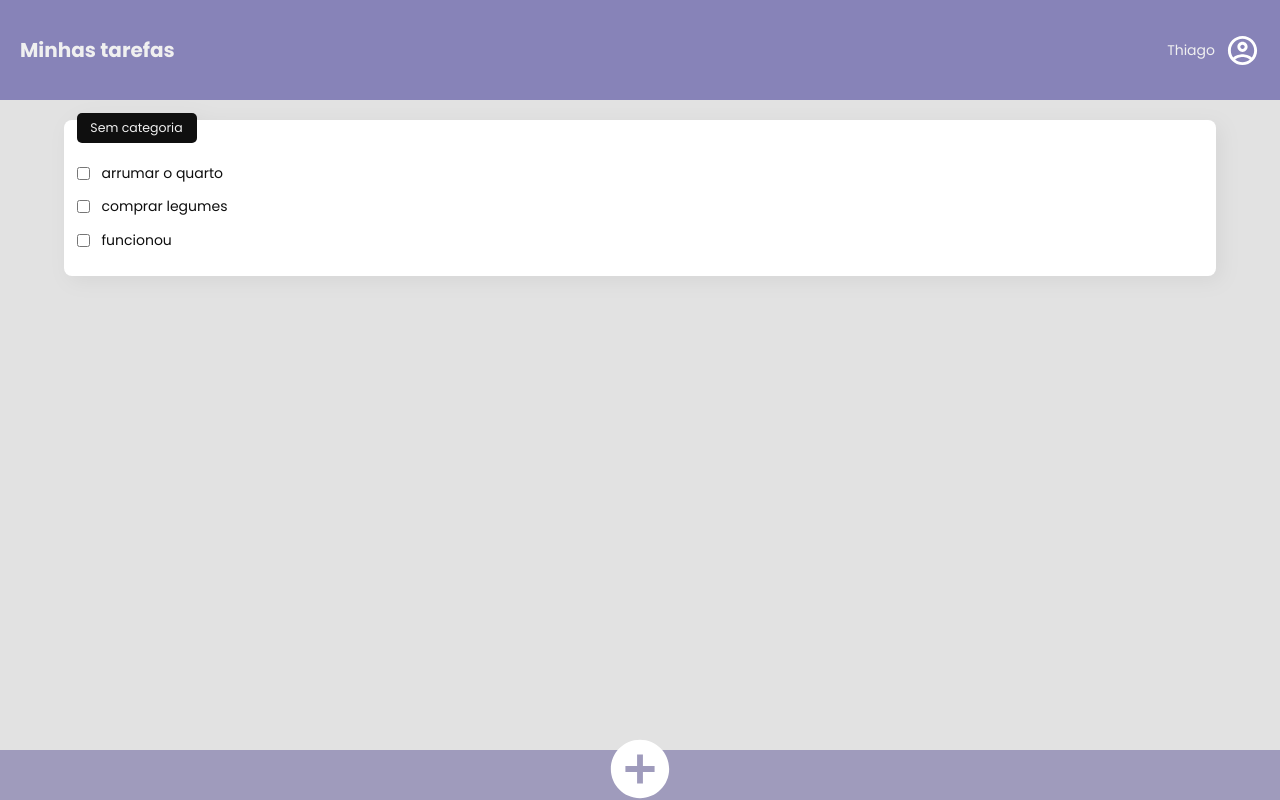
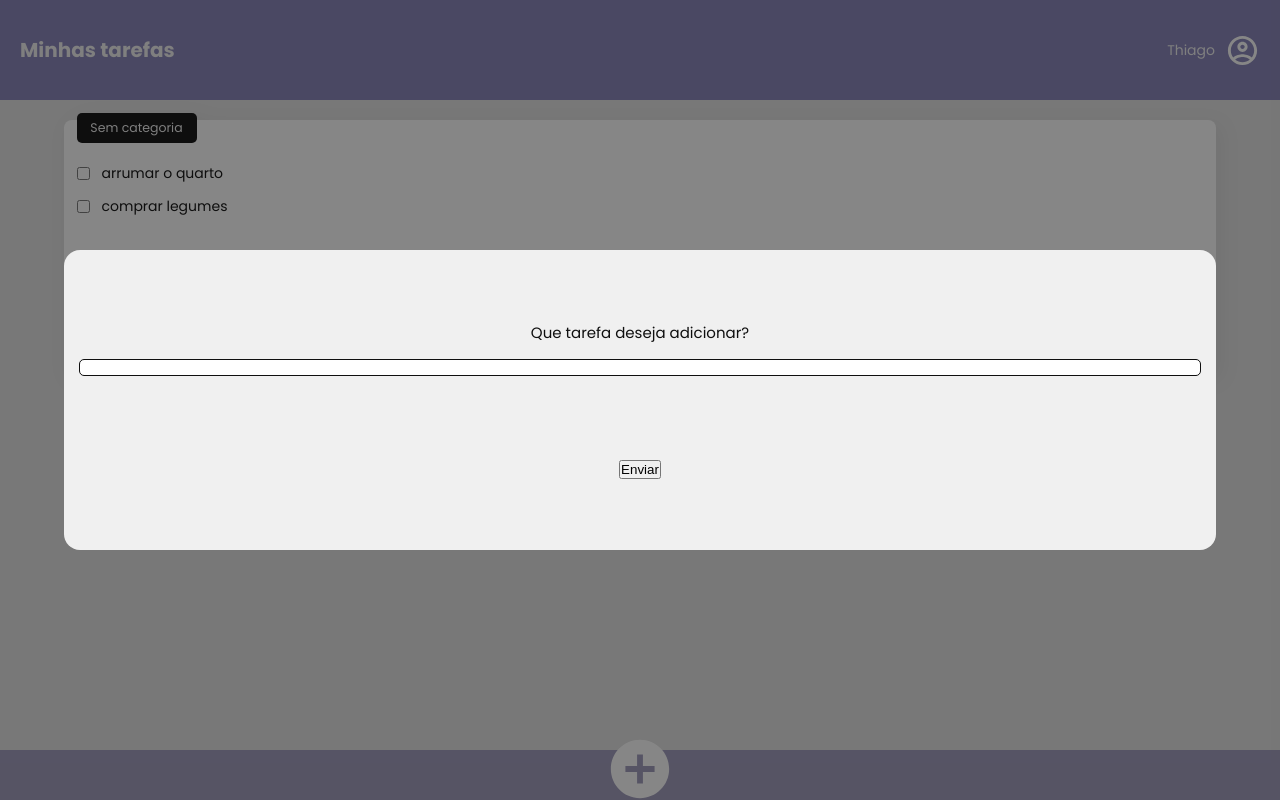
Before and after one commit to Th-Fernandes/todoAPP, a website: page index.html in a window 1280 px wide. Both pictures are taken after a click on the button 640 px from the left and 775 px from the top of the page. Drawn offline with Linux system fonts and the light colour scheme.

Commit message:
polindo o script

```diff
--- a/index.html
+++ b/index.html
@@ -38,6 +38,19 @@
         </li>
       </ul>
     </section>
+
+    <section class="modal-overlay ">
+      <div class="modal">
+        <form id="tasksData" action="">
+          <div class="taskData">
+            <label for="taskContent">Que tarefa deseja adicionar?</label>
+          <input  id="taskContent" type="text">
+          </div>
+
+          <button id="submitTaskData"> Enviar </button>
+        </form>
+      </div>
+    </section>
   </main>
 
   <footer>
@@ -48,7 +61,9 @@
 </body>
 
 <script  type="module">
-  import { buttonFunctionality } from './index.js'
-  buttonFunctionality()
+  import { taskButtonsSettings } from './index.js'
+  taskButtonsSettings.getModalTasksButton()
+  taskButtonsSettings.getTaskDataButton()
+  taskButtonsSettings.taskChecked()
 </script>
 </html>
--- a/index.js
+++ b/index.js
@@ -10,10 +10,59 @@ function addTask(task) {
   `
 }
 
-function buttonFunctionality() {
-  const selectButton = document.querySelector('.create-task')
-  selectButton.addEventListener('click', () => addTask('funcionou'))
+const taskButtonsSettings = {
+  modal: document.querySelector('.modal-overlay'),
+
+  getModalTasksButton() {
+    const selectButton = document.querySelector('.create-task')
+    selectButton.addEventListener('click', () => {
+      this.modal.classList.add('active')
+    })
+  },
+
+  getTaskDataButton() {
+    function getTask() {
+      const taskData = document.querySelector('#taskContent')
+      //imprime na tela o valor da task
+      if(taskData.value != "") addTask(taskData.value)
+      // limpa o input
+      taskData.value = ""
+    }
+
+    const selectButton = document.querySelector('#submitTaskData')
+
+    selectButton.addEventListener('click', (event) => {
+      //cancela a atualização da página após o envio do formulário
+      event.preventDefault()
+
+      getTask()
+      //fecha o modal após o envio do formulário
+      this.modal.classList.remove('active')
+    })
+  },
+
+
+  taskChecked() {
+    const task = document.querySelectorAll('.task')
+
+    for(let checkbox of task) {
+      console.log(checkbox.children[0])
+
+      checkbox.children[0].addEventListener('click', () => {
+        const taskContent = document.querySelectorAll('.task-content')
+
+        if (checkbox.children[0].checked) {
+          taskContent[0].style.textDecorationLine = "line-through"
+        }
+
+        else {
+          taskContent[0].style.textDecorationLine = "none"
+        }
+      })
+    }
+  }
 }
 
 
-export { buttonFunctionality }
+
+export { taskButtonsSettings }
--- a/styles/index.scss
+++ b/styles/index.scss
@@ -53,13 +53,13 @@ body {
     section#defaultList {
       width: 90%;
       min-height: 15rem;
+      max-height: 28rem;
       padding: 1.25rem;
       margin: 2rem auto 1rem;
       border-radius: 8px;
       background-color: white;
       filter: drop-shadow(5px 5px 10px rgba(black, 0.05));
       color: $black;
-
       .list-type {
         display: flex;
         align-items: center;
@@ -75,6 +75,8 @@ body {
       }
 
       .task-list {
+        height: 20rem;
+        overflow-y: scroll;
         .task {
           display: flex;
           align-items: center;
@@ -84,6 +86,66 @@ body {
             margin-left: 1.2rem;
             font-size: 1.4rem;
           }
+        }
+      }
+    }
+
+    section.modal-overlay {
+
+      visibility: hidden;
+      position: fixed;
+      inset: 0;
+      z-index: 999;
+      display: flex;
+      justify-content: center;
+      align-items: center;
+      background-color: rgba($black, .5);
+      &.active {
+        visibility: visible;
+      }
+
+      .modal {
+        background-color: $white;
+        color: $black;
+        width: 90%;
+        min-height: 30rem;
+        padding: 3rem 1.5rem;
+        text-align: center;
+        border-radius: 16px;
+        height: 30rem;
+
+        #tasksData {
+          display: flex;
+          flex-wrap: wrap;
+          align-items: center;
+          height: 100%;
+
+          .taskData {
+            width: 100%;
+
+
+            > label {
+              display: block;
+              margin-bottom: 1.5rem;
+              font-size: 1.5rem;
+            }
+
+            #taskContent {
+              width: 100%;
+              border: .5px $black solid;
+              padding: 0 1rem;
+              border-radius: 5px;
+            }
+          }
+          #taskContent:focus {
+            outline: none;
+          }
+
+          #submitTaskData {
+            margin: 0 auto;
+           //
+          }
+
         }
       }
     }
```
Also changed, not shown: package.json (added, +25 -0 lines), styles/index.css, 1 other file.
